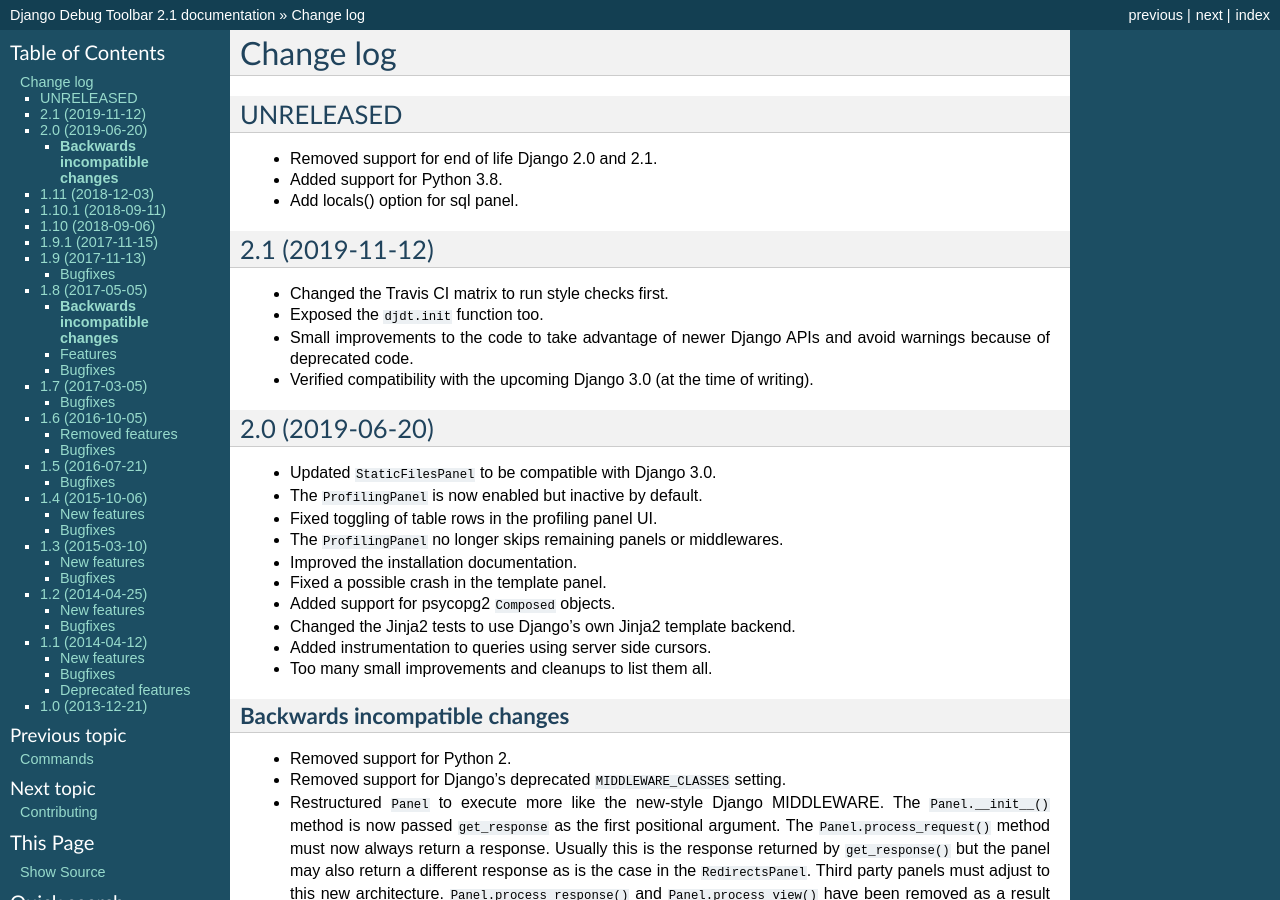
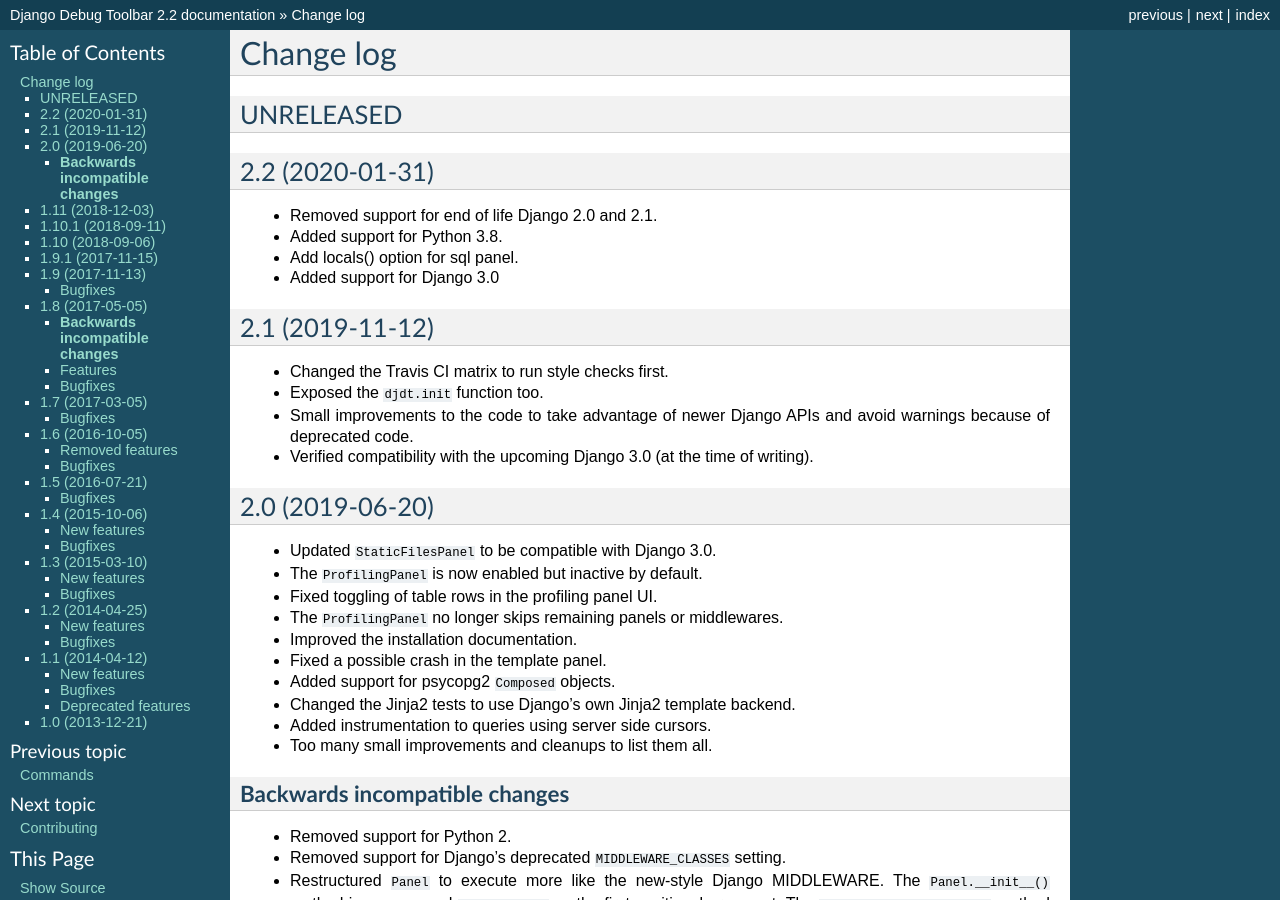
Before and after one commit to jazzband/django-debug-toolbar, a Sphinx documentation site: the page built from docs/changes.rst, in a window 1280 px wide and 900 px high. Built offline with Sphinx 7.4.7, drawn with Linux system fonts in a browser that asks for light colours; some of the changed text lies outside the part shown.

Commit message:
Bump to version 2.2

```diff
--- a/README.rst
+++ b/README.rst
@@ -31,7 +31,7 @@
 In addition to the built-in panels, a number of third-party panels are
 contributed by the community.
 
-The current stable version of the Debug Toolbar is 2.1. It works on
+The current stable version of the Debug Toolbar is 2.2. It works on
 Django ≥ 1.11.
 
 Documentation, including installation and configuration instructions, is
--- a/docs/changes.rst
+++ b/docs/changes.rst
@@ -4,9 +4,14 @@
 UNRELEASED
 ----------
 
+
+2.2 (2020-01-31)
+----------------
+
 * Removed support for end of life Django 2.0 and 2.1.
 * Added support for Python 3.8.
 * Add locals() option for sql panel.
+* Added support for Django 3.0
 
 2.1 (2019-11-12)
 ----------------
--- a/docs/conf.py
+++ b/docs/conf.py
@@ -59,9 +59,9 @@
 # built documents.
 #
 # The short X.Y version.
-version = '2.1'
+version = '2.2'
 # The full version, including alpha/beta/rc tags.
-release = '2.1'
+release = '2.2'
 
 # The language for content autogenerated by Sphinx. Refer to documentation
 # for a list of supported languages.
--- a/setup.py
+++ b/setup.py
@@ -12,7 +12,7 @@
 
 setup(
     name="django-debug-toolbar",
-    version="2.1",
+    version="2.2",
     description="A configurable set of panels that display various debug "
     "information about the current request/response.",
     long_description=readall("README.rst"),
```
